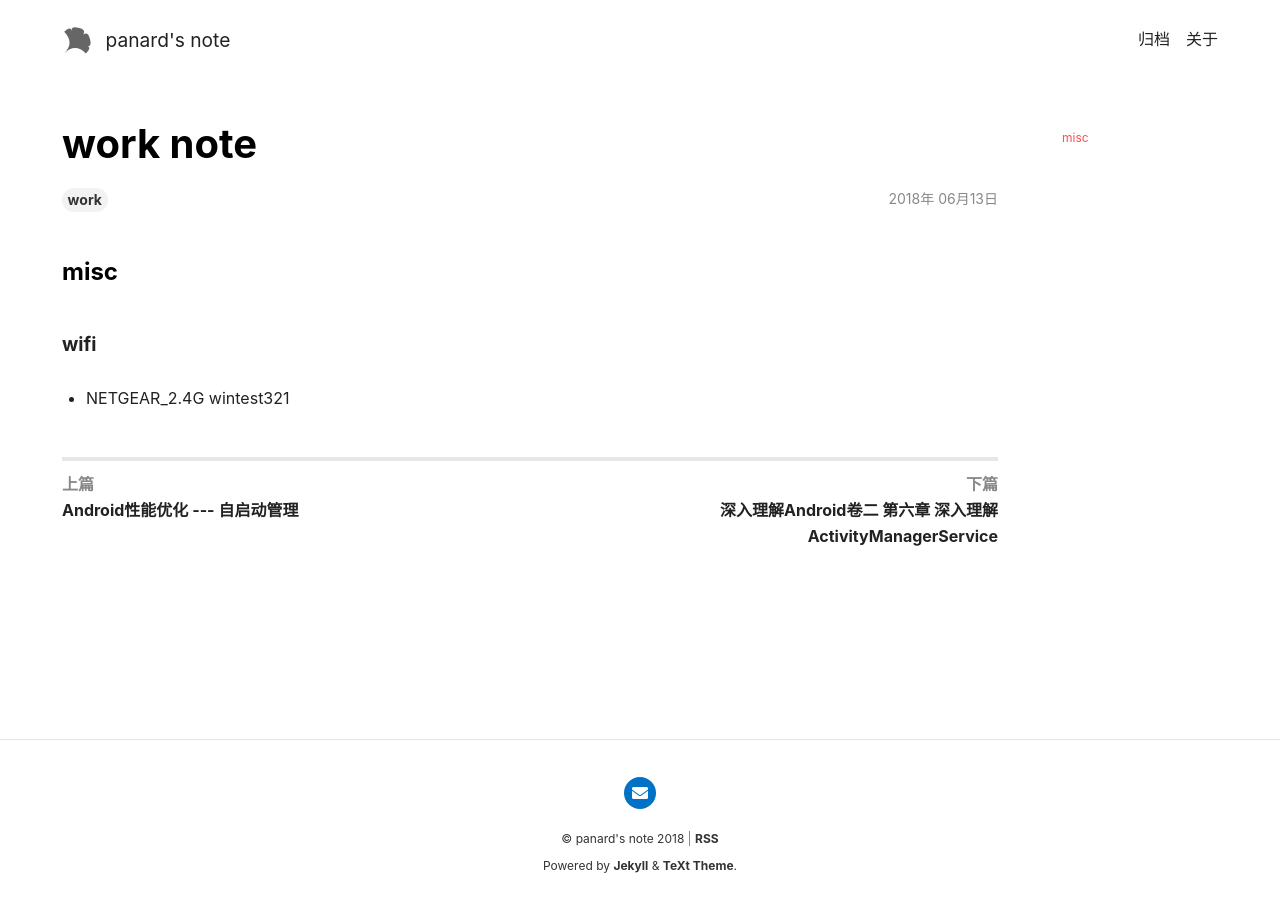
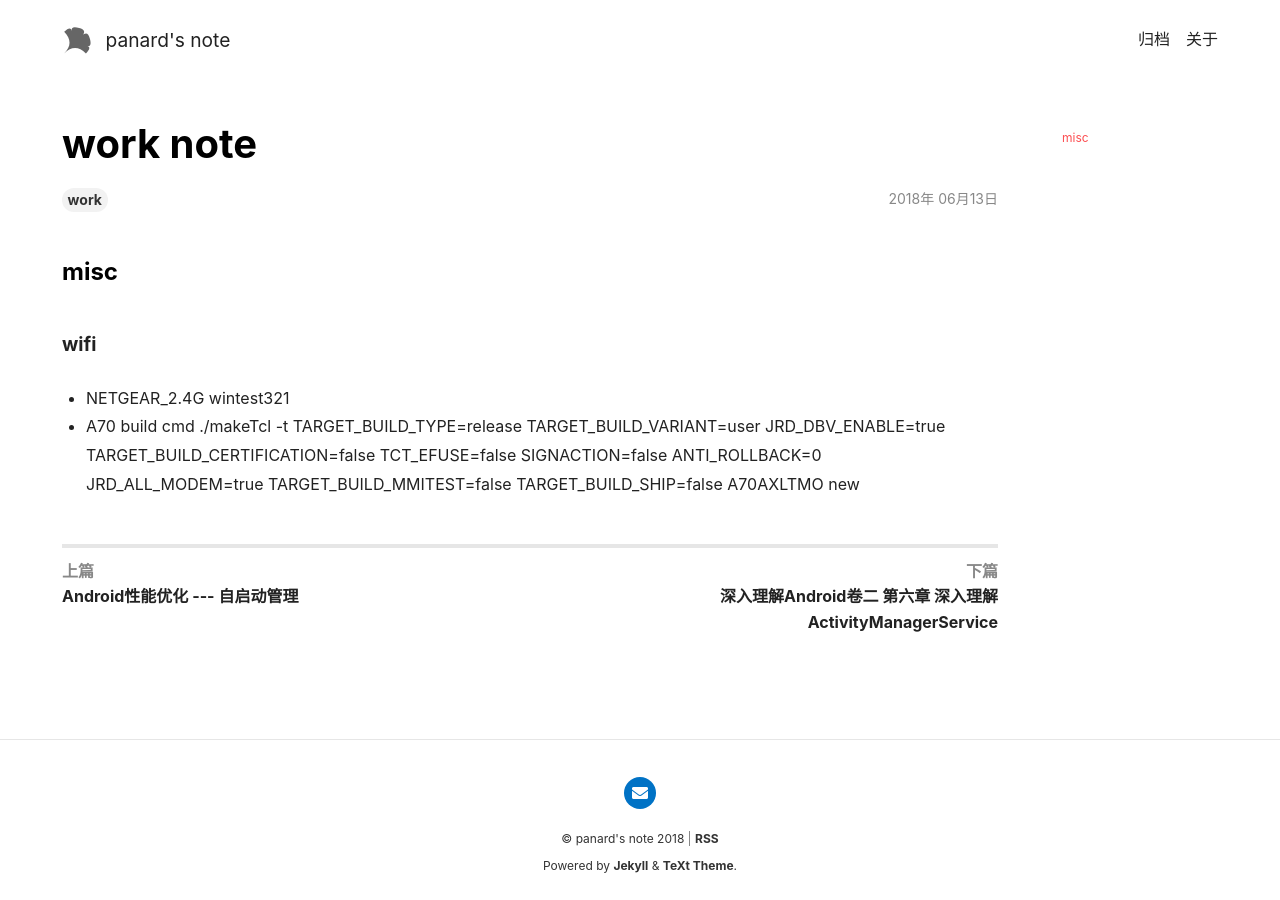
Before and after one commit to panard313/panard313.github.io, a Jekyll site: the page built from _posts/2018-06-13-work-note.md, in a window 1280 px wide. Built offline with Jekyll 4.4.1, drawn with Linux system fonts in a browser that asks for light colours; nearby versions of some CDN libraries.

Commit message:
update sth

```diff
--- a/_posts/2018-06-13-work-note.md
+++ b/_posts/2018-06-13-work-note.md
@@ -12,3 +12,6 @@ lang: zh-Hans
 #### wifi
 
 - NETGEAR_2.4G wintest321
+
+- A70 build cmd
+  ./makeTcl -t TARGET_BUILD_TYPE=release TARGET_BUILD_VARIANT=user JRD_DBV_ENABLE=true TARGET_BUILD_CERTIFICATION=false TCT_EFUSE=false SIGNACTION=false ANTI_ROLLBACK=0 JRD_ALL_MODEM=true TARGET_BUILD_MMITEST=false TARGET_BUILD_SHIP=false  A70AXLTMO new
```
Also changed, not shown: _posts/2018-05-29-network-note.md (+3 -0 lines).
